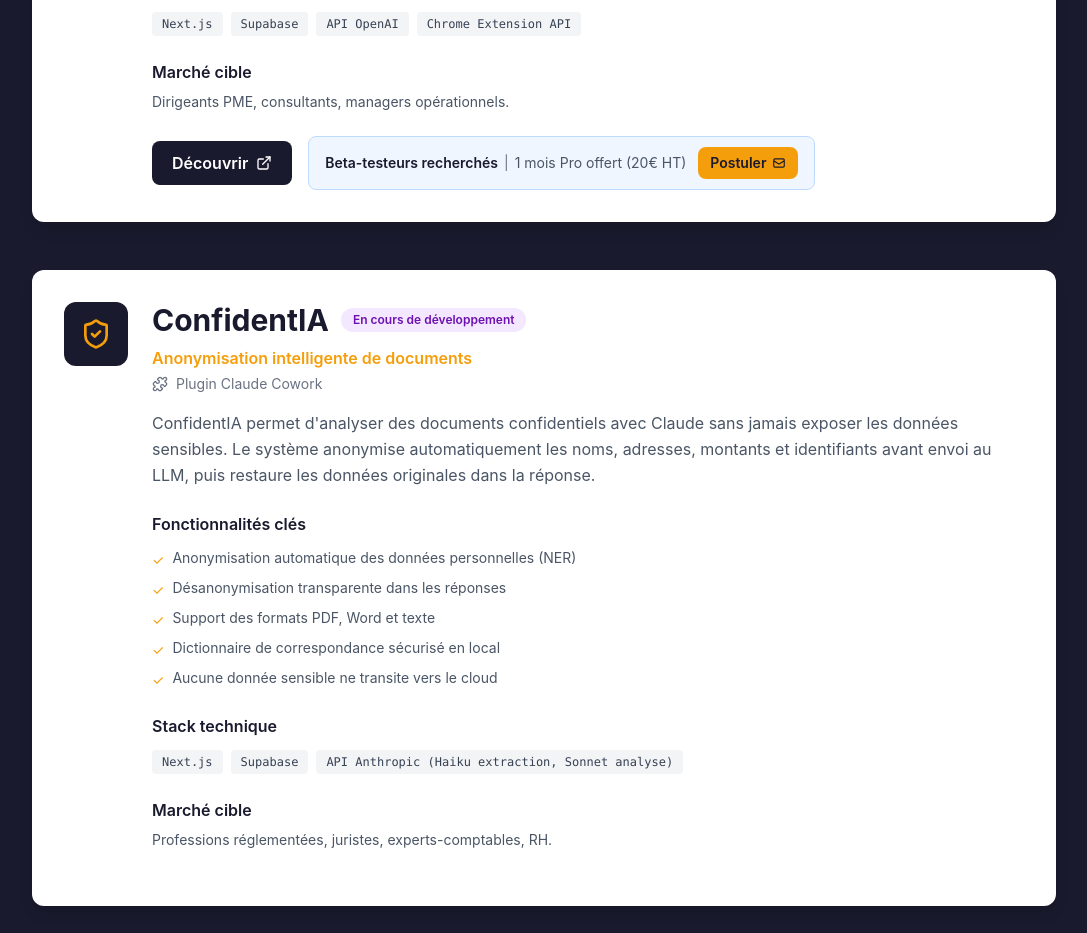
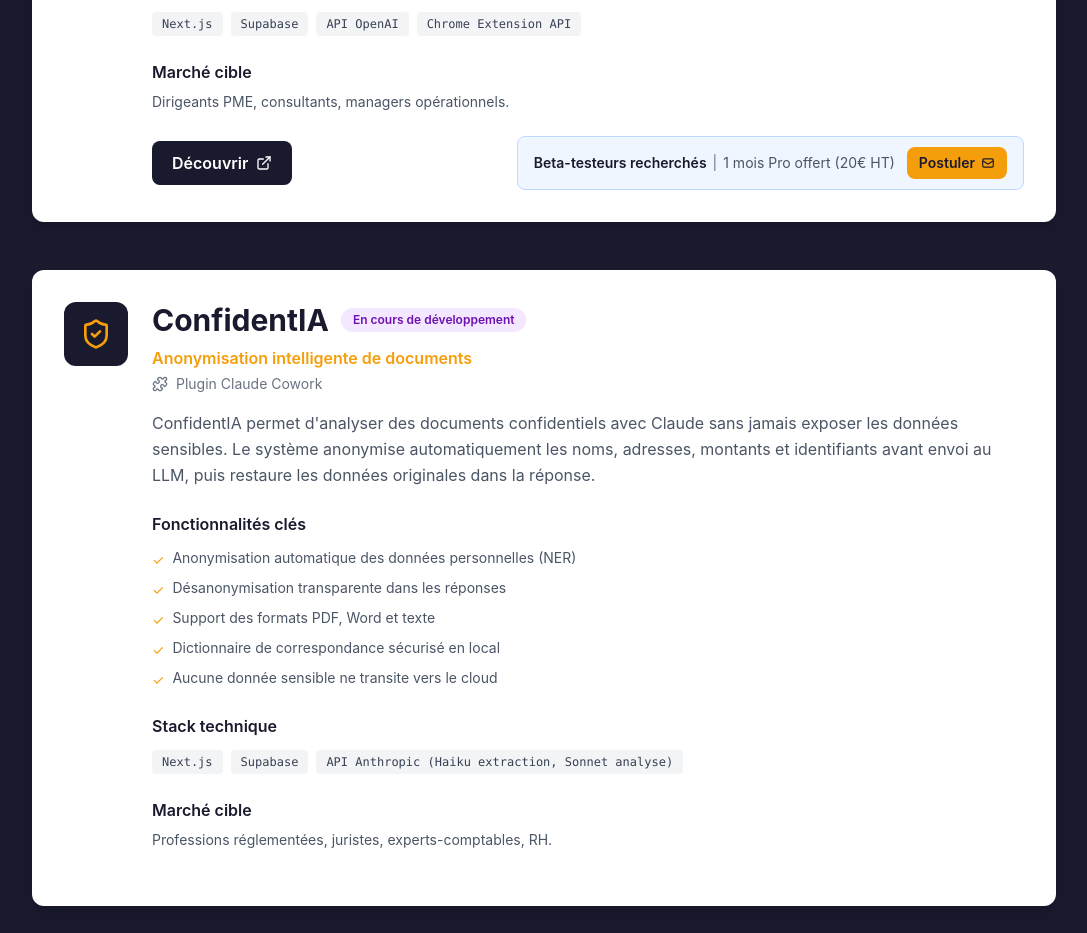
Before and after one commit to EvidencAI/evidencai-site, a Next.js app: page /outils in a window 1280 px wide. Shown: the part 2563-3496 px from the top of the page, without its empty margins (96-1183 px from the left). Built offline with nearby package versions, Linux system fonts and the light colour scheme.

Commit message:
Mnemos: 4 photos (suppression Cockpit, rename Insights→Cockpit). CodirAI: encart beta aligné droite + fix mailto hardcodé

```diff
--- a/src/app/outils/page.tsx
+++ b/src/app/outils/page.tsx
@@ -353,14 +353,14 @@
                             {outil.cta || 'Découvrir'}
                             <ExternalLink className="w-4 h-4" />
                           </a>
-                          <div className="flex items-center gap-3 px-4 py-2.5 bg-blue-50 border border-blue-200 rounded-lg">
+                          <div className="flex items-center gap-3 px-4 py-2.5 bg-blue-50 border border-blue-200 rounded-lg sm:ml-auto">
                             <div className="text-sm">
                               <span className="text-bleu-nuit font-semibold">Beta-testeurs recherchés</span>
                               <span className="text-gray-500 mx-1.5">|</span>
                               <span className="text-gray-600">1 mois Pro offert (20&euro; HT)</span>
                             </div>
                             <a
-                              href={"mailto:info@evidencai.com?subject=" + encodeURIComponent("Beta-test CodirAI") + "&body=" + encodeURIComponent("Bonjour,\n\nJe souhaite devenir beta-testeur de CodirAI.\n\nMerci")}
+                              href="mailto:info@evidencai.com?subject=Beta-test%20CodirAI&amp;body=Bonjour%2C%0A%0AJe%20souhaite%20devenir%20beta-testeur%20de%20CodirAI.%0A%0AMerci"
                               className="inline-flex items-center gap-1.5 px-3 py-1.5 bg-ambre text-bleu-nuit text-sm font-semibold rounded-lg hover:bg-ambre-light transition-colors whitespace-nowrap"
                             >
                               Postuler
```
Also changed, not shown: public/images/mnemos/mnemos-04.png (deleted).
